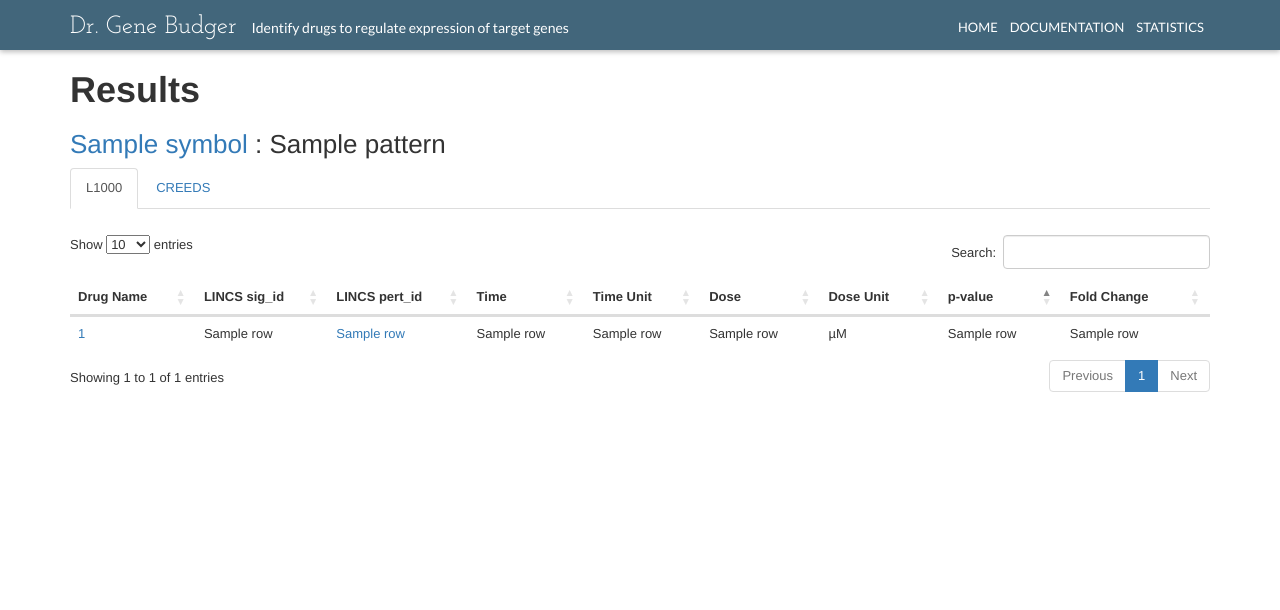
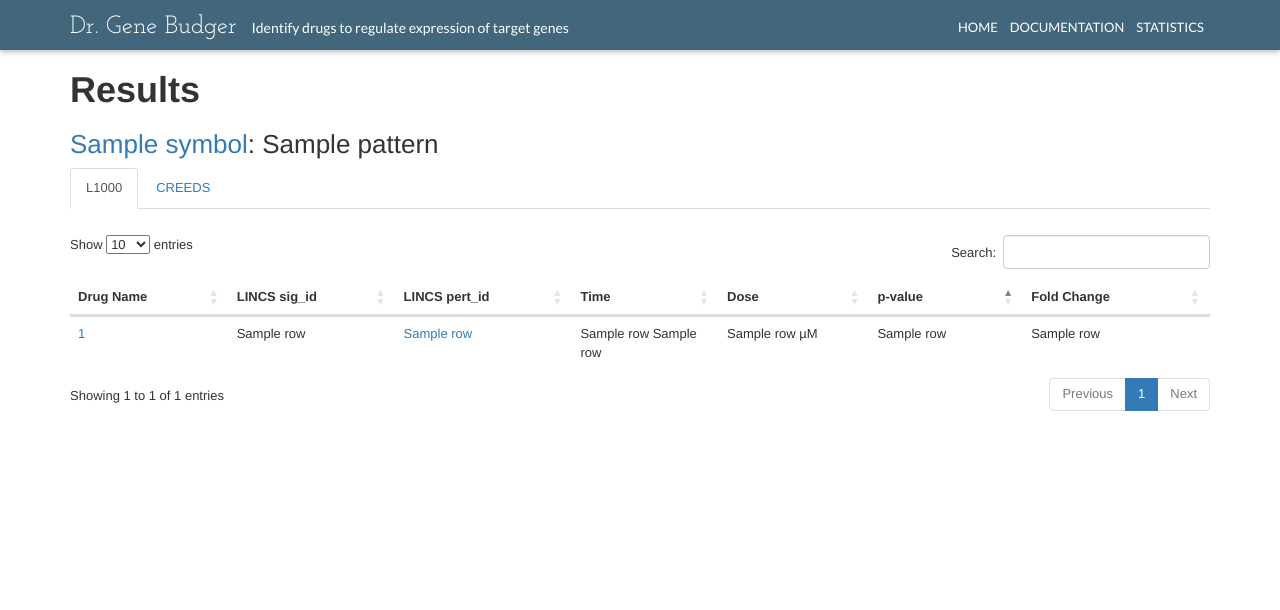
Before and after one commit to MaayanLab/Dr-Gene-Budger, a Python web app: template DGB/templates/output.html in a window 1280 px wide. Shown: the top 610 px of the page. Run offline with Jinja, Linux system fonts and the light colour scheme; the template is opened without the code that fills it: most values are stand-ins (such as "Sample title", 1, 10 or a date in 2020); some libraries are stand-ins or nearby versions.

Commit message:
Update columns for table.

```diff
--- a/DGB/templates/output.html
+++ b/DGB/templates/output.html
@@ -8,7 +8,7 @@
         Results
       </strong>
     </h1>
-    <h1 class="symbol-title"><a href="{{ gene_url }}">{{ symbol }}</a> : {{ pattern }}</h1>
+    <h1 class="symbol-title"><a href="{{ gene_url }}">{{ symbol }}</a>: {{ pattern }}</h1>
     <ul class="nav nav-tabs">
       <li class="nav active" role="presentation">
         <a href="#L1000" aria-controls="l1000" role="tab" data-toggle="tab">L1000</a>
@@ -27,9 +27,7 @@
               <th>LINCS sig_id</th>
               <th>LINCS pert_id</th>
               <th>Time</th>
-              <th>Time Unit</th>
               <th>Dose</th>
-              <th>Dose Unit</th>
               <th>p-value</th>
               <th>Fold Change</th>
             </tr>
@@ -38,11 +36,6 @@
           <tbody>
           {% for row in rows %}
               {% set ldecile = ldeciles[loop.index - 1] %}
-              {% if pattern is equalto 'Up-Regulated' %}
-                  <tr class="g{{ ldecile }}">
-              {% else %}
-                  <tr class="r{{ ldecile }}">
-              {% endif %}
                   <td>
                     <a href="http://amp.pharm.mssm.edu/dmoa/report/{{ row[2] }}" target="_blank">
                       {{ row[0] }}
@@ -54,12 +47,17 @@
                       {{ row[2] }}
                     </a>
                   </td>
-                  <td>{{ row[3] }}</td>
-                  <td>{{ row[4] }}</td>
-                  <td>{{ row[5] }}</td>
-                  <td>µM</td>
+                  <td>{{ row[3] }} {{ row[4] }}</td>
+                  <td>{{ row[5] }} µM</td>
                   <td>{{ row[6] }}</td>
-                  <td>{{ row[7] }}</td>
+                  <td>
+                    {% if pattern is equalto 'Up-Regulated' %}
+                        <span class="dot g{{ ldecile }}"></span>
+                    {% else %}
+                        <span class="dot r{{ ldecile }}"></span>
+                    {% endif %}
+                    {{ row[7] }}
+                  </td>
               </tr>
           {% endfor %}
           </tbody>
@@ -124,7 +122,7 @@
   $(document).ready(function() {
     setTimeout(function() {
       $("#L1000-table").dataTable({
-        "order": [[7, "asc"]],
+        "order": [[5, "asc"]],
         "fnInitComplete": function() {
           $("#L1000-table").removeClass('dn');
         }
```
